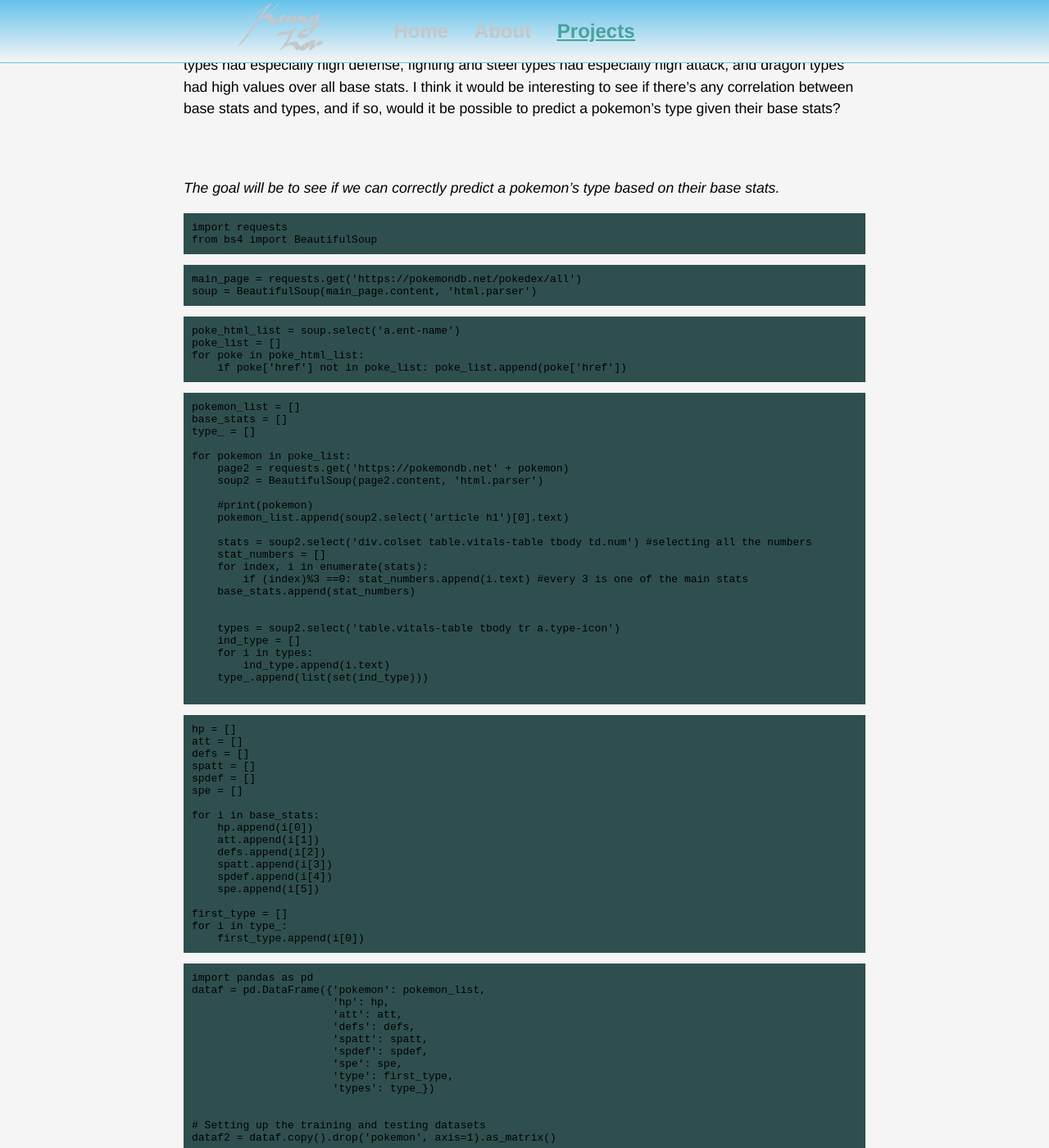
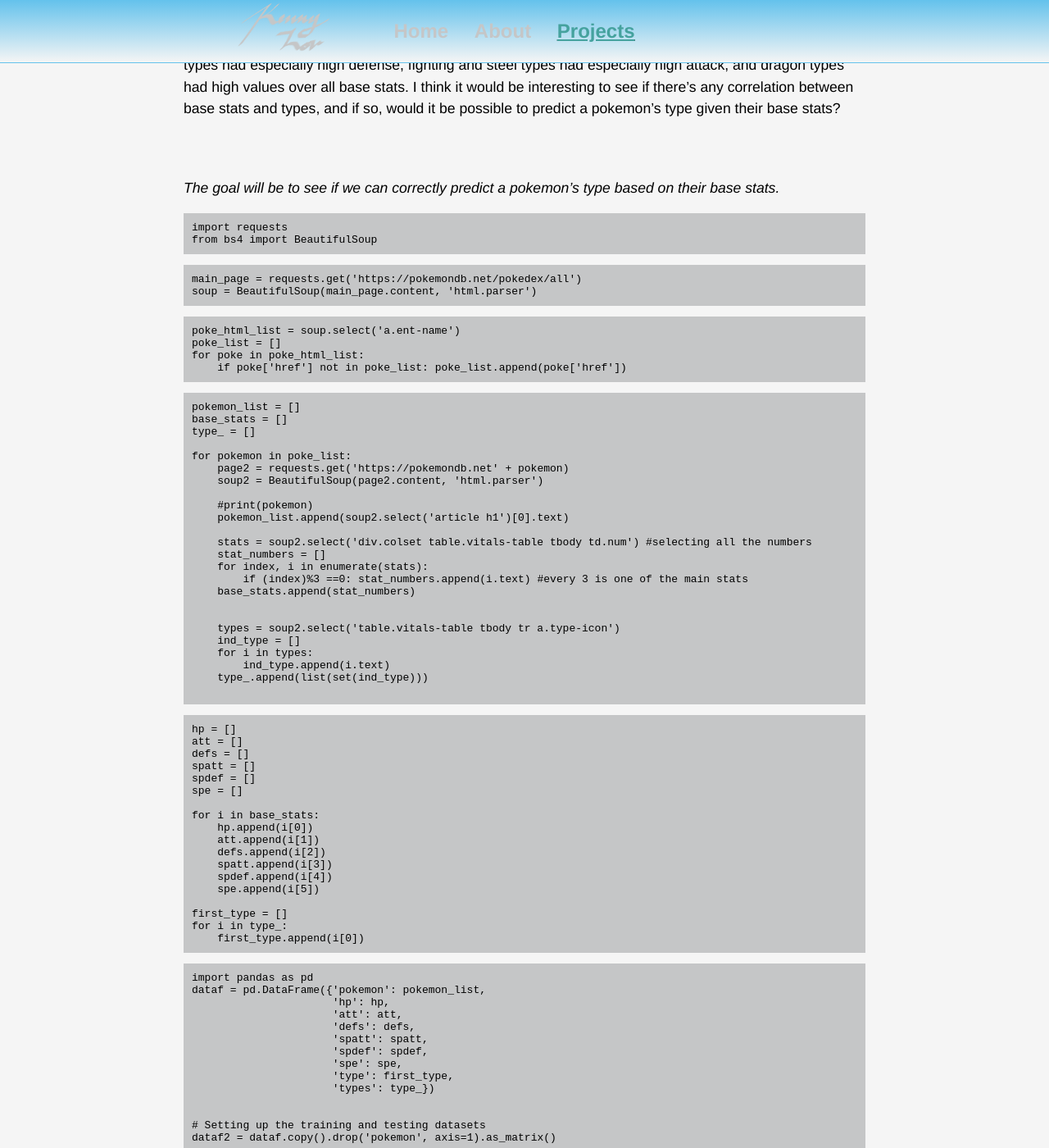
Before and after one commit to clfkenny/clfkenny.github.io, a Jekyll site: the page built from projects/pokemon_classifier/index.md, in a window 1280 px wide and 1400 px high, scrolled down 472 px. Shown: the whole window at 82% size. Built offline with Jekyll 4.4.1, drawn with Linux system fonts in a browser that asks for light colours; nearby versions of some CDN libraries.

Commit message:
Update projects.css

```diff
--- a/css/projects.css
+++ b/css/projects.css
@@ -110,7 +110,7 @@ p:nth-child(3){
     text-align:center;
 }
 div.language-python.highlighter-rouge{
-    background-color: #2F4F4F;
+    background-color: #c5c6c7
 }
 pre.highlight{
     padding: 10px;
```
